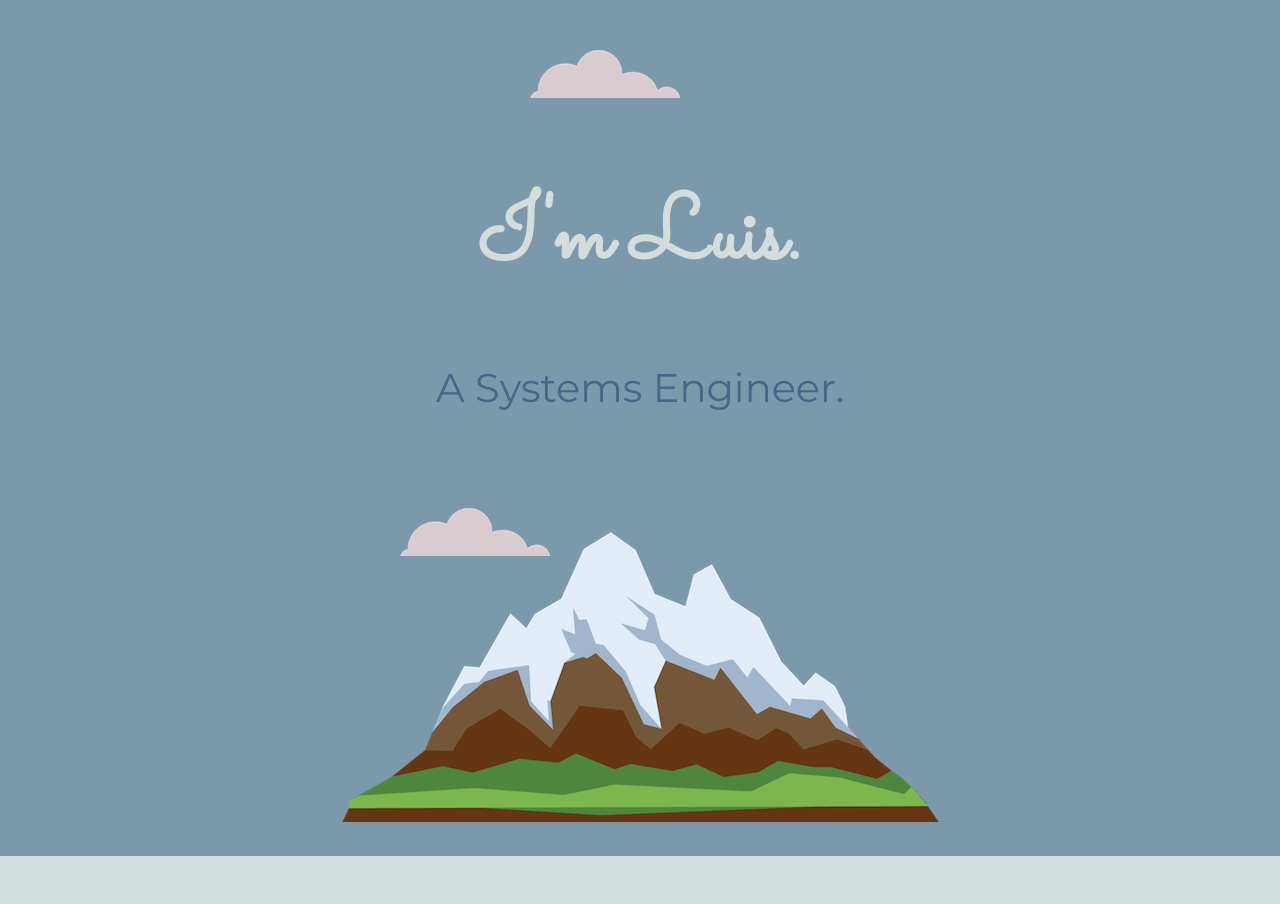
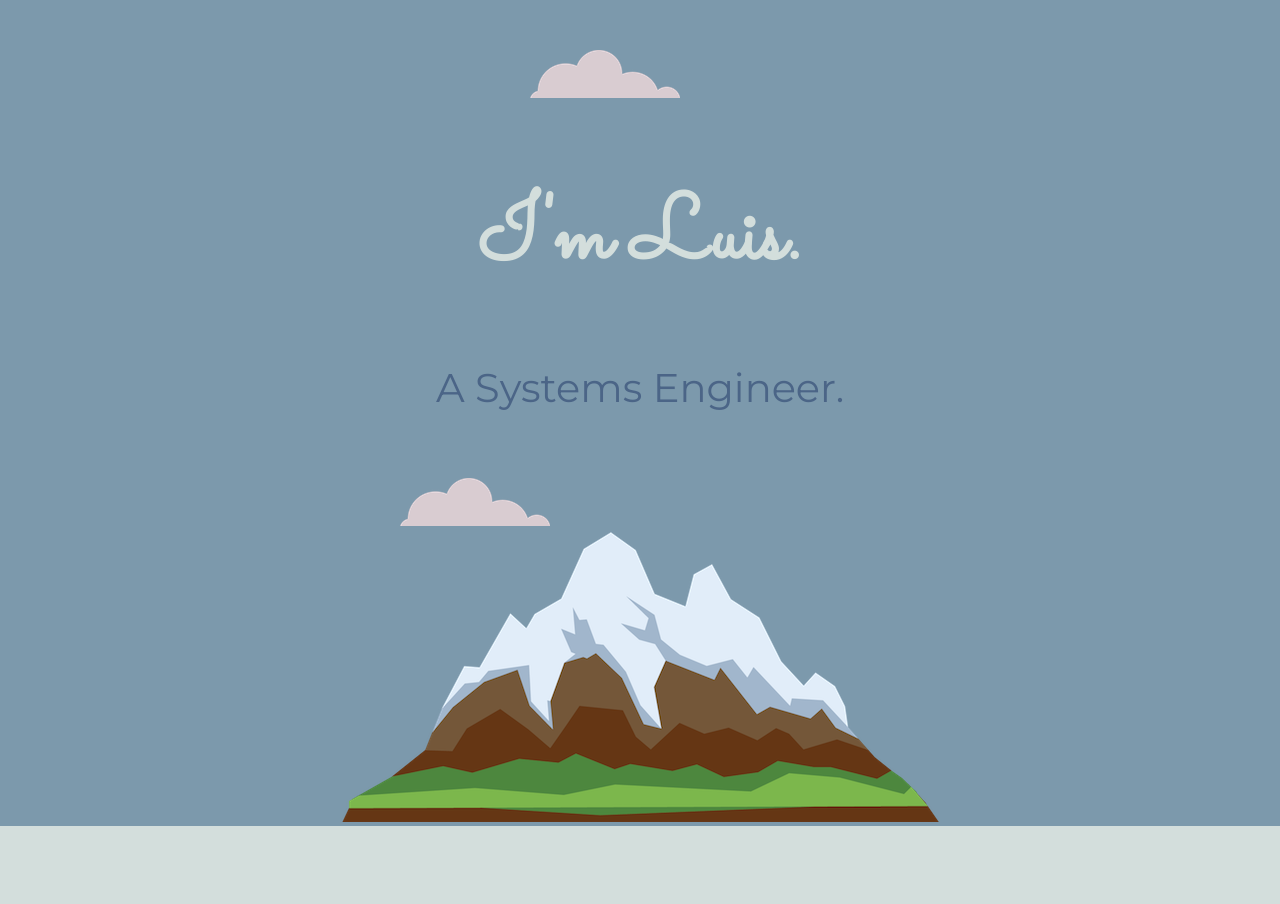
Before and after one commit to LEmilio14/CV-Website, a plain HTML site: page index.html in a window 1280 px wide. Shown: the top 904 px of the page. Drawn offline with Linux system fonts and the light colour scheme.

Commit message:
Updated styles.css

```diff
--- a/css/styles.css
+++ b/css/styles.css
@@ -56,7 +56,7 @@ p {
 .top-container {
   background-color: #7C99AC;
   position: relative;
-  padding-top: 100px
+  padding-top: 100px;
 }
 
 .middle-container {
@@ -111,10 +111,6 @@ p {
   float: right;
 }
 
-.mountain-img {
-  padding-bottom: 30px;
-}
-
 .contact-message {
   width: 40%;
   margin: 40px auto 80px;
```
